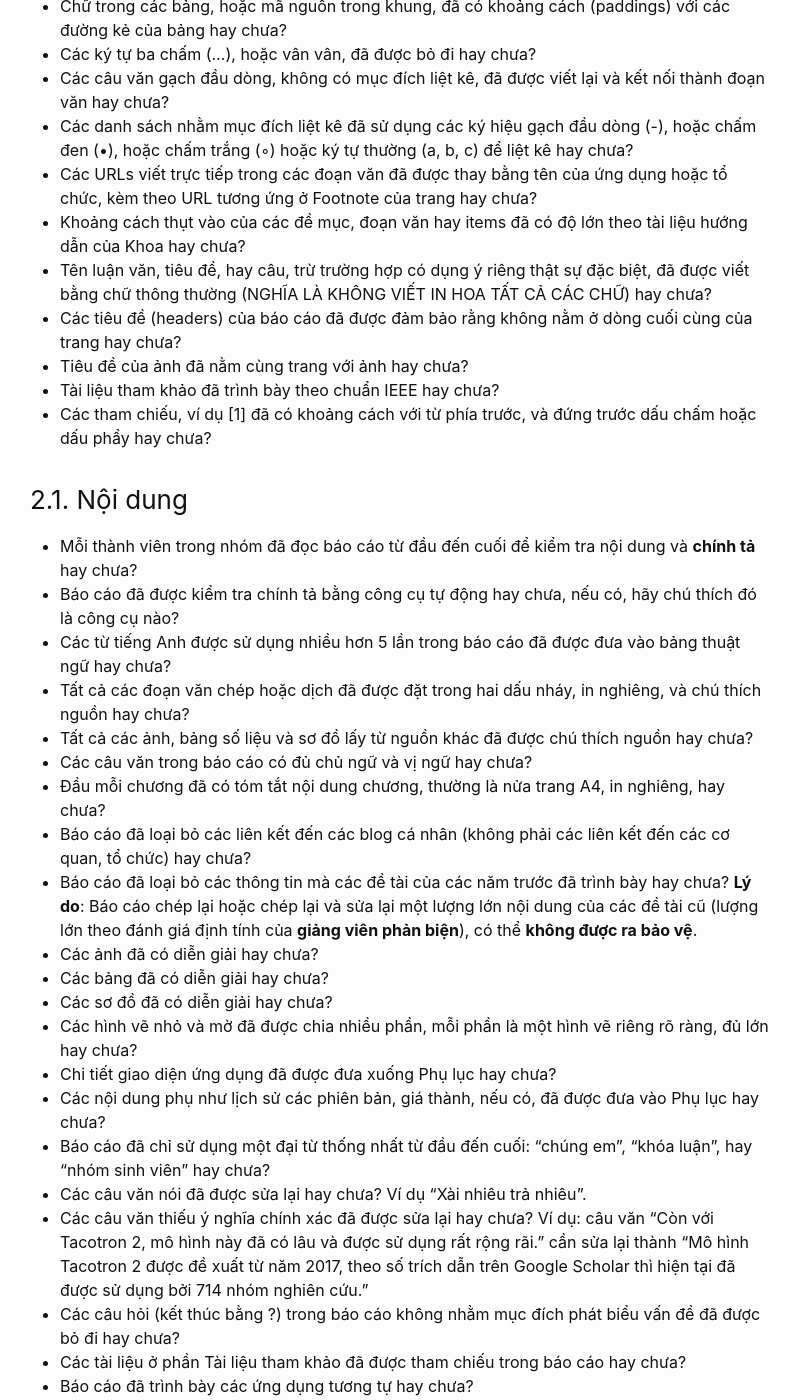
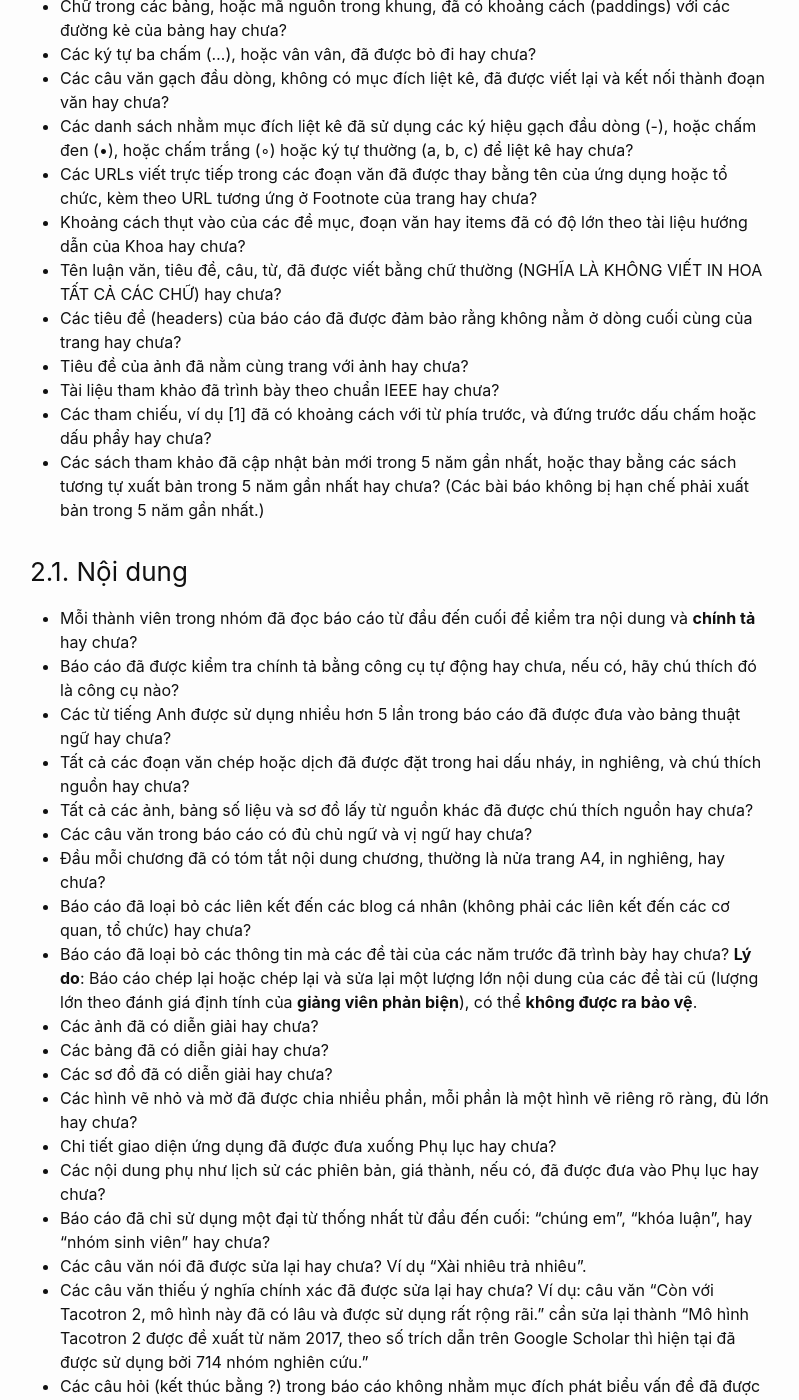
Before and after one commit to ngohuybien/ngohuybien.github.io, a Jekyll site: the page built from _posts/2024-05-16-graduation-thesis-report-evaluation.md, in a window 1280 px wide and 1400 px high, scrolled down 900 px. Shown: the whole window, without its empty margins (240-1039 px from the left). Built offline with Jekyll 4.4.1, drawn with Linux system fonts in a browser that asks for light colours; some of the changed text lies outside the part shown.

Commit message:
Update 2024-05-16-graduation-thesis-report-evaluation.md

```diff
--- a/_posts/2024-05-16-graduation-thesis-report-evaluation.md
+++ b/_posts/2024-05-16-graduation-thesis-report-evaluation.md
@@ -31,11 +31,12 @@
 * Các danh sách nhằm mục đích liệt kê đã sử dụng các ký hiệu gạch đầu dòng (-), hoặc chấm đen (•), hoặc chấm trắng (◦) hoặc ký tự thường (a, b, c) để liệt kê hay chưa?
 * Các URLs viết trực tiếp trong các đoạn văn đã được thay bằng tên của ứng dụng hoặc tổ chức, kèm theo URL tương ứng ở Footnote của trang hay chưa?
 * Khoảng cách thụt vào của các đề mục, đoạn văn hay items đã có độ lớn theo tài liệu hướng dẫn của Khoa hay chưa?
-* Tên luận văn, tiêu đề, hay câu, trừ trường hợp có dụng ý riêng thật sự đặc biệt, đã được viết bằng chữ thông thường (NGHĨA LÀ KHÔNG VIẾT IN HOA TẤT CẢ CÁC CHỮ) hay chưa?
+* Tên luận văn, tiêu đề, câu, từ, đã được viết bằng chữ thường (NGHĨA LÀ KHÔNG VIẾT IN HOA TẤT CẢ CÁC CHỮ) hay chưa?
 * Các tiêu đề (headers) của báo cáo đã được đảm bảo rằng không nằm ở dòng cuối cùng của trang hay chưa?
 * Tiêu đề của ảnh đã nằm cùng trang với ảnh hay chưa?
 * Tài liệu tham khảo đã trình bày theo chuẩn IEEE hay chưa?
 * Các tham chiếu, ví dụ [1] đã có khoảng cách với từ phía trước, và đứng trước dấu chấm hoặc dấu phẩy hay chưa?
+* Các sách tham khảo đã cập nhật bản mới trong 5 năm gần nhất, hoặc thay bằng các sách tương tự xuất bản trong 5 năm gần nhất hay chưa? (Các bài báo không bị hạn chế phải xuất bản trong 5 năm gần nhất.)
 
 ### 2.1. Nội dung
 * Mỗi thành viên trong nhóm đã đọc báo cáo từ đầu đến cuối để kiểm tra nội dung và **chính tả** hay chưa?
@@ -57,7 +58,6 @@
 * Các câu văn nói đã được sửa lại hay chưa? Ví dụ "Xài nhiêu trả nhiêu".
 * Các câu văn thiếu ý nghĩa chính xác đã được sửa lại hay chưa? Ví dụ: câu văn "Còn với Tacotron 2, mô hình này đã có lâu và được sử dụng rất rộng rãi." cần sửa lại thành "Mô hình Tacotron 2 được đề xuất từ năm 2017, theo số trích dẫn trên Google Scholar thì hiện tại đã được sử dụng bởi 714 nhóm nghiên cứu."
 * Các câu hỏi (kết thúc bằng ?) trong báo cáo không nhằm mục đích phát biểu vấn đề đã được bỏ đi hay chưa?
-* Các tài liệu ở phần Tài liệu tham khảo đã được tham chiếu trong báo cáo hay chưa?
 * Báo cáo đã trình bày các ứng dụng tương tự hay chưa?
 * Báo cáo đã trình bày những kết quả nào đã có sẵn (nền tảng, khung ứng dụng, thư viện, mã nguồn có sẵn, dữ liệu có sẵn) hay chưa?
 * Báo cáo đã trình bày thiết kế hệ thống hay chưa?
@@ -68,6 +68,8 @@
 * Báo cáo đã có bảng so sánh các workflows của hệ thống phần mềm xây dựng được với ít nhất một hệ thống tương tự hay chưa?
 * Báo cáo đã có phần thảo luận về lợi ích của phần mềm xây dựng được khi áp dụng vào môi trường thực hay chưa?
 * Báo cáo đã trình bày các vấn đề còn tồn tại và phương hướng giải quyết đề xuất (một cách rất tổng quát) trong tương lai hay chưa?
+* Báo cáo đã có sử dụng tối thiểu 3 tài liệu tham khảo hay chưa?
+* Các tài liệu ở phần Tài liệu tham khảo đã được tham chiếu trong báo cáo hay chưa?
 
 ## 3.	Kết quả tự đánh giá
 * Sinh viên tạo một file Excel với tên gọi **Report_Evaluation.xlsx**, và liệt kê tất cả các tiêu chí ở trên.
@@ -75,7 +77,7 @@
 * Sinh viên đánh dấu chọn ( ☑ ) vào những tiêu chí nào báo cáo đã đạt được.
 
 ## 4.	Thông tin thêm
-* Sinh viên tham khảo một số tiêu chí đánh giá hằng năm của Khoa ở <a target = "_blank" href = "https://bit.ly/3JECzJ6">đây</a>.
+* Sinh viên tham khảo các tiêu chí đánh giá hằng năm của Khoa ở <a target = "_blank" href = "https://bit.ly/3JECzJ6">đây</a>.
 * Sinh viên tham khảo một số báo cáo của các khóa trước ở <a target = "_blank" href = "https://bit.ly/39wpi2U">đây</a>.
 
 ### &copy; 2024 Ngô Huy Biên
```
